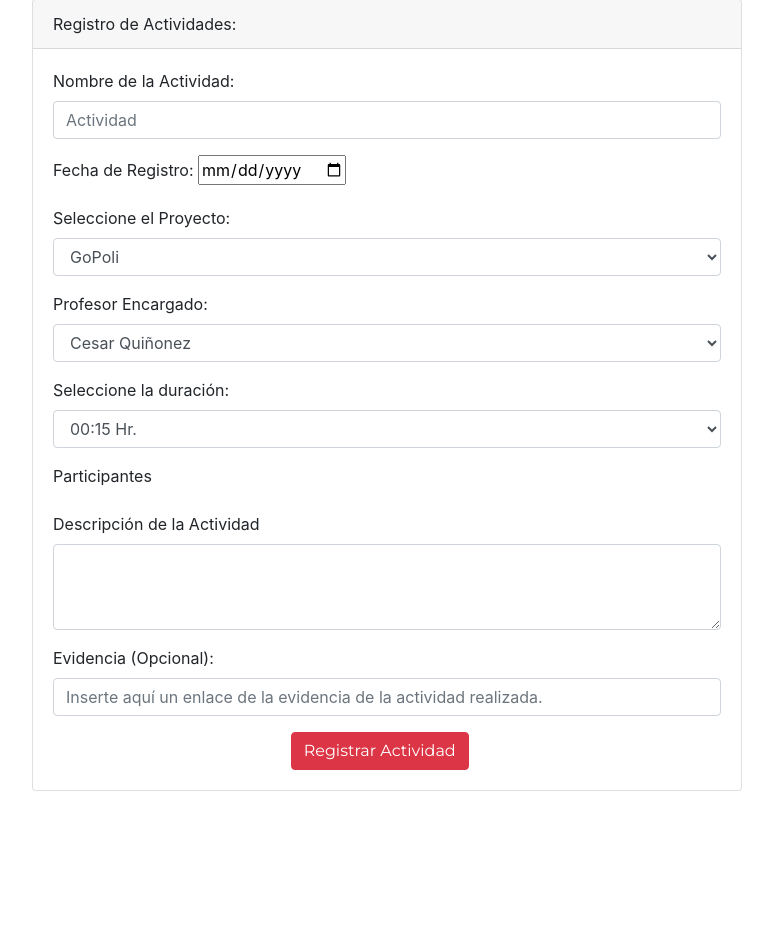
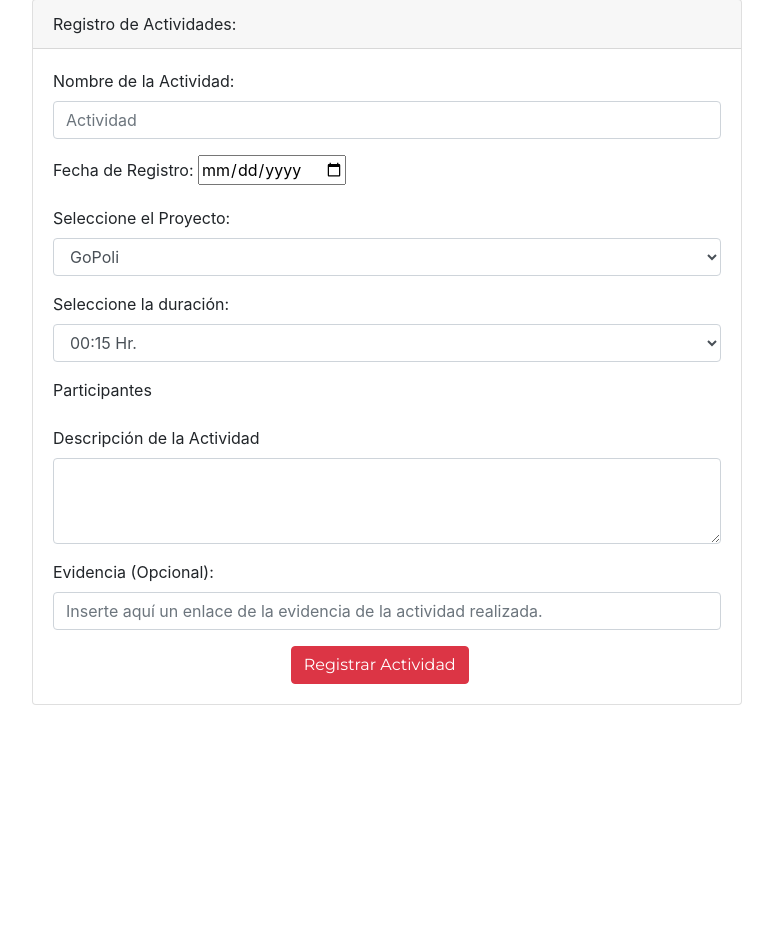
Before and after one commit to Formacion-Por-Retos/BitacoraRetos, a PHP site: page /Views/actividades_View.php in a window 1280 px wide. Shown: the part 199-1140 px from the top of the page, without its empty margins (253-1026 px from the left). After the commit the page ends 904 px from the top, so only its background shows below. Run offline with PHP 8.4, Linux system fonts and the light colour scheme; data that the repository does not hold is empty; some web fonts are replaced.

Commit message:
Nombres en Mayus.

```diff
--- a/Models/user_register.php
+++ b/Models/user_register.php
@@ -8,7 +8,7 @@ $email= $_POST['email'];
 $password = $_POST['password'];
 $rol = $_POST['rol'];
 
-$query = "INSERT INTO Users (email, password, name, codigo, rol) VALUES ('$email','$password', '$name','$codigo', '$rol')";
+$query = "INSERT INTO Users (email, password, name, codigo, rol) VALUES ('$email','$password', UPPER('$name'),'$codigo', '$rol')";
 
 $query2 = "SELECT COUNT(*) as contar,id,name from Users where email = '$email'";
 
--- a/Views/actividades_View.php
+++ b/Views/actividades_View.php
@@ -86,17 +86,6 @@
 
 
                                             <div class="form-group">
-                                                <label for="exampleFormControlSelect1">Profesor Encargado:</label>
-                                                <select class="form-control" id="encargado" name="encargado" required>
-                                                    <option value='1'>Cesar Quiñonez</option>
-                                                    <option value='2'>Emiliano</option>
-                                                    <option value='3'>Javier Niño</option>
-                                                    <option value='4'>Edwin Niño</option>
-                                                </select>
-
-                                            </div>
-
-                                            <div class="form-group">
                                                 <label for="exampleFormControlSelect1">Seleccione la duración:</label>
                                                 <select class="form-control" id="duracion" name="duracion" required>
                                                     <option>00:15 Hr.</option>
```
